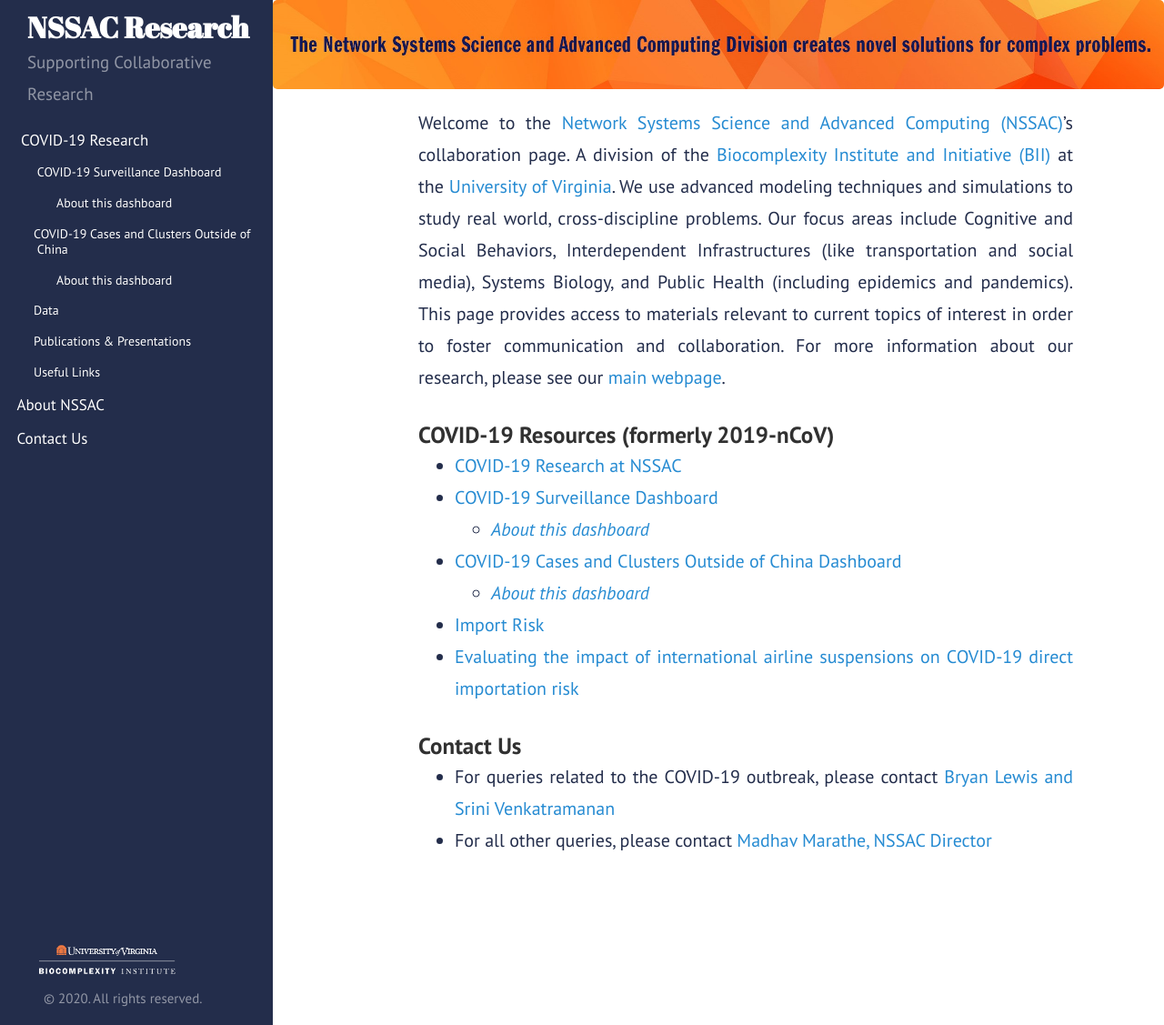
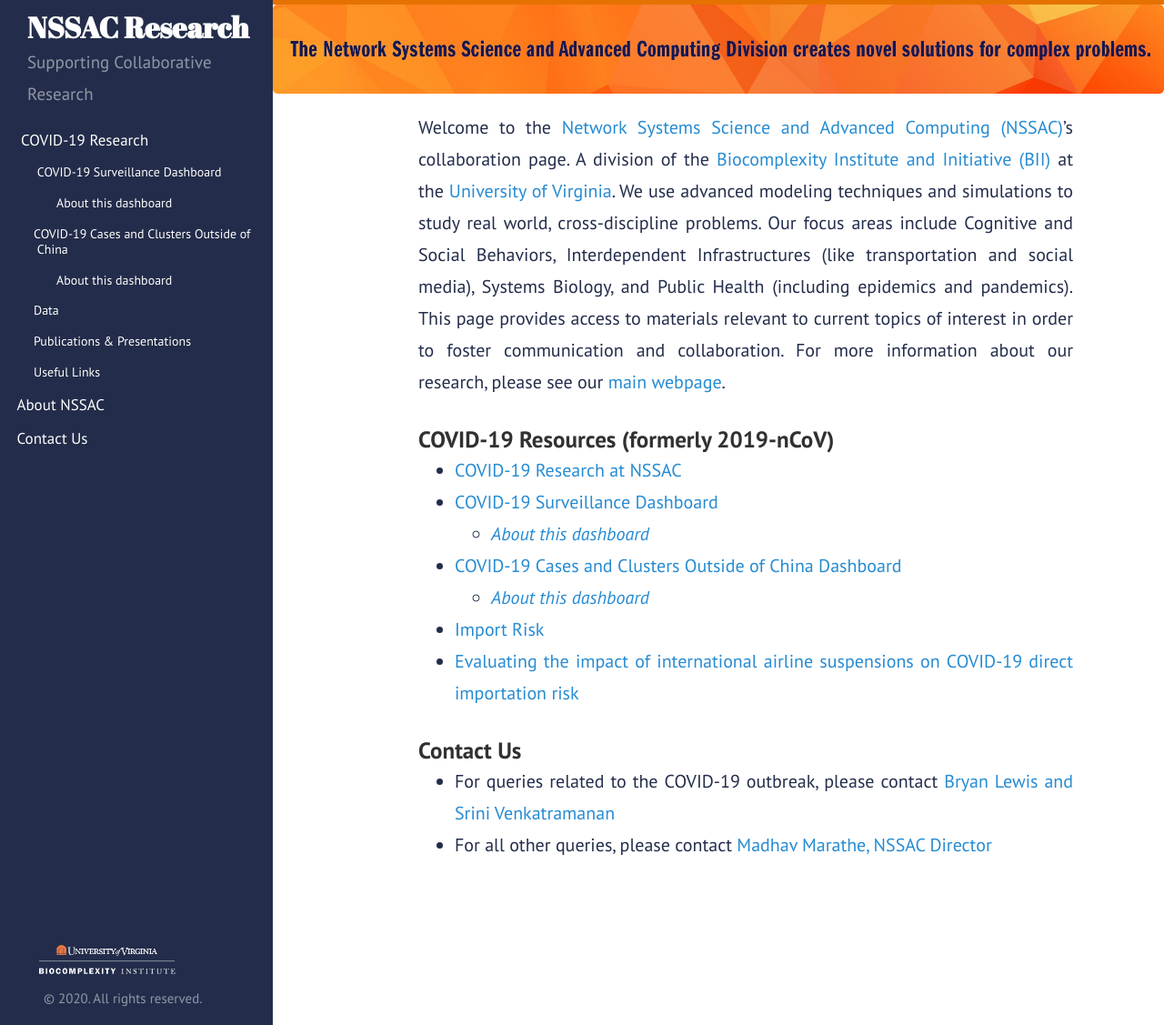
Before and after one commit to mehta-gaurav/mehta-gaurav.github.io, a Jekyll site: the page built from index.md, in a window 1280 px wide and 1127 px high. Shown: the whole window at 91% size. Built offline with Jekyll 4.4.1, drawn with Linux system fonts in a browser that asks for light colours.

Commit message:
Update hyde.css

```diff
--- a/public/css/hyde.css
+++ b/public/css/hyde.css
@@ -65,6 +65,10 @@
    padding-left: 2em;
 }
 
+.head-img {
+    border-top: 5px solid #E57200;
+  }
+
 @media (min-width: 48em) {
   .sidebar {
     position: fixed;
@@ -78,6 +82,8 @@
   .head-img {
     width: calc(100% - 15em);
     float: right;
+    border-top: 5px solid #E57200;
+
   }
 }
 
```
